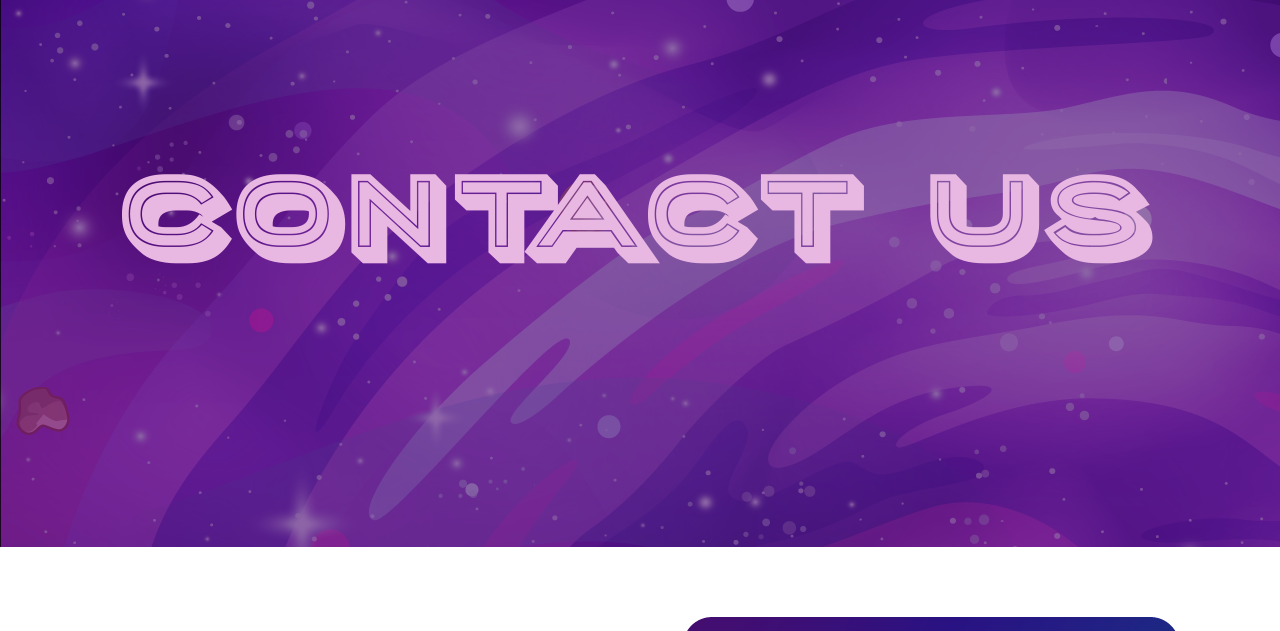
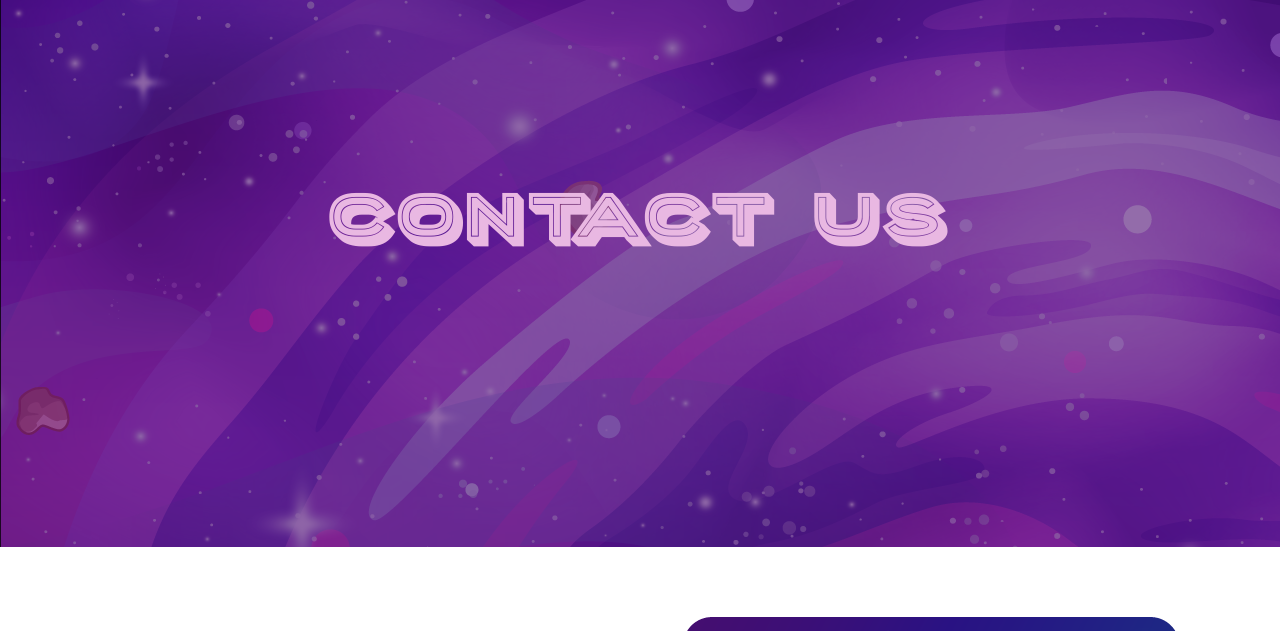
Before and after one commit to Victor-du-Preez/241250_Victor_du_Preez_DV100_T1, a plain HTML site: page pages/contact.html in a window 1280 px wide. Shown: the part 103-734 px from the top of the page. Drawn offline with Linux system fonts and the light colour scheme.

Commit message:
Fixed header sizing issue

```diff
--- a/css/main.css
+++ b/css/main.css
@@ -1095,9 +1095,9 @@ color: rgb(240, 0, 0);
     justify-content: center;
     align-items: center;
 }
-.contactHeaderImg{
+.contactHeaderImg h1{
 font-family: 'porterSans', sans-serif;
-font-size: 50px;
+font-size: 60px;
 color: rgb(233, 184, 226);
 stroke: #ffffff;
 stroke-width: 10px;
```
